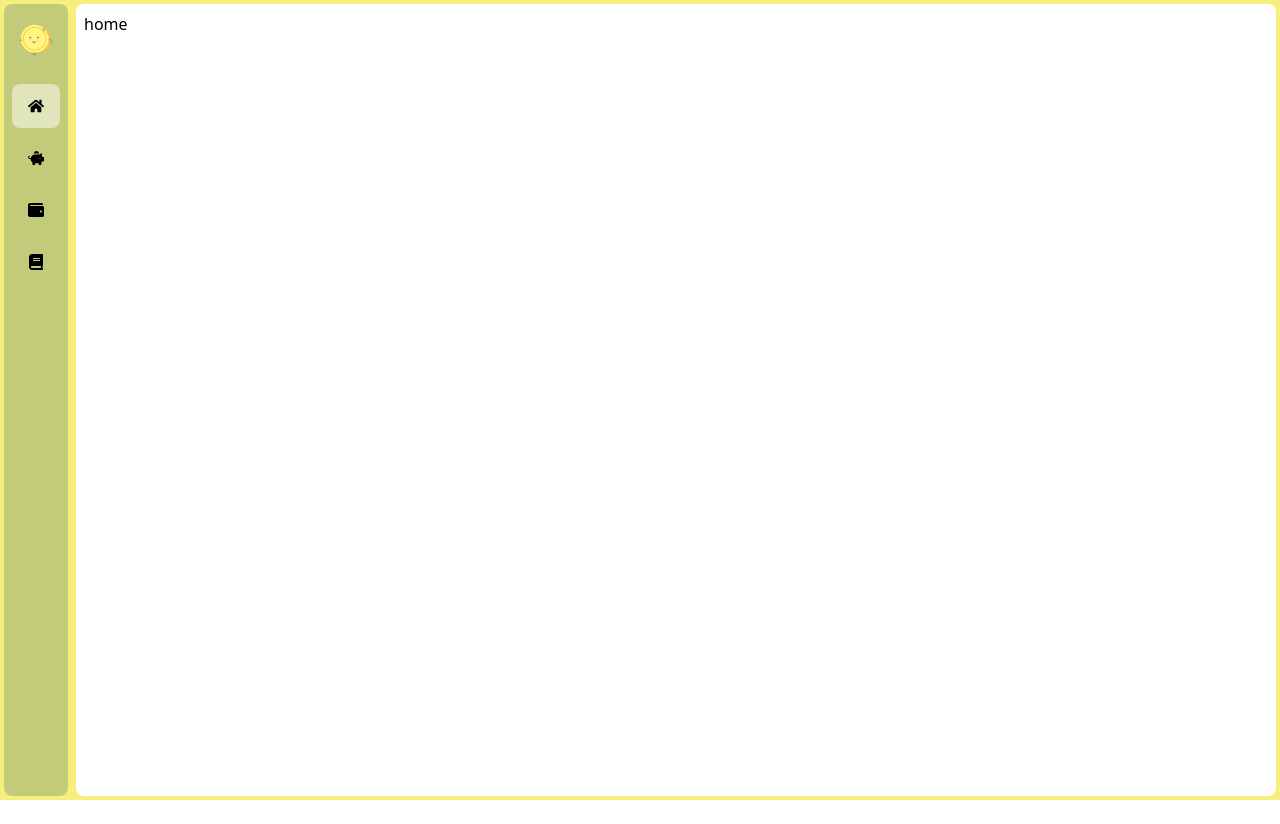
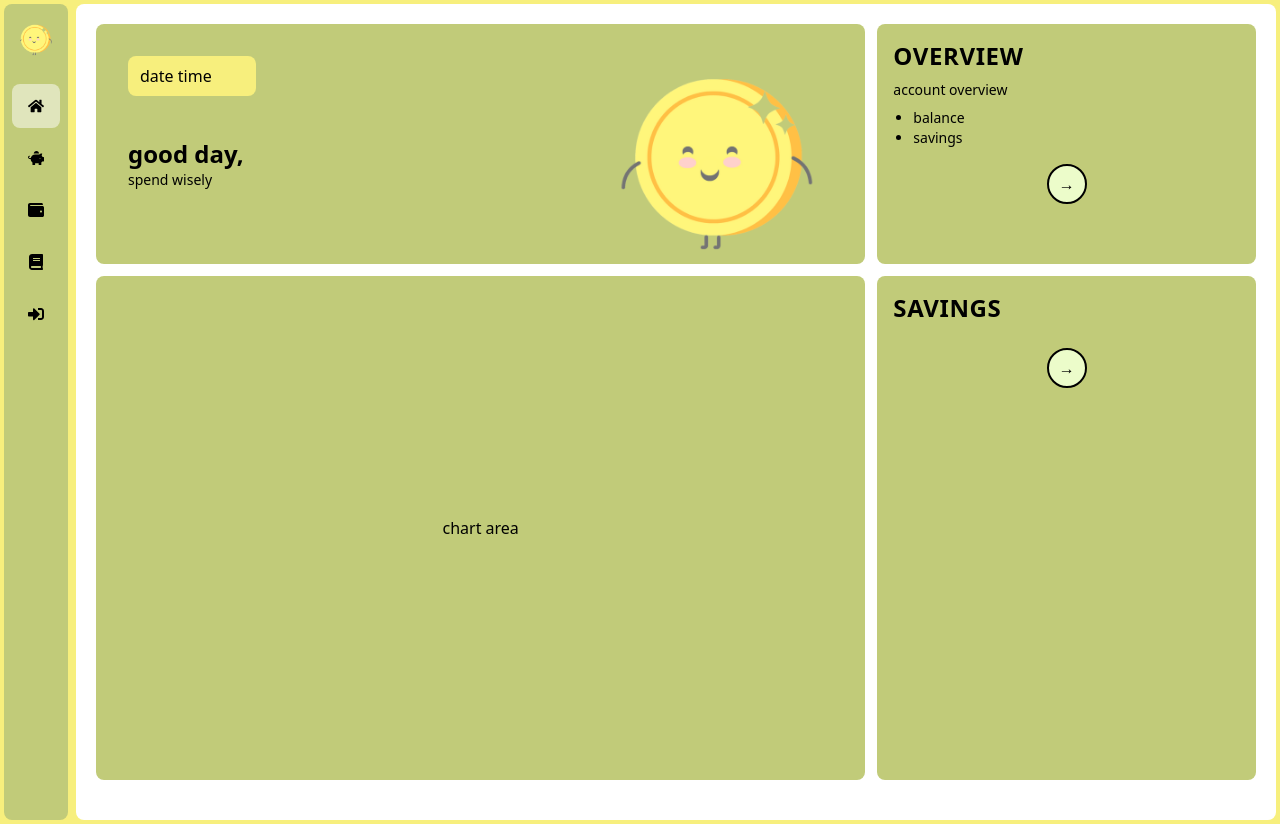
Before and after one commit to Iwasnever-here/finance_tracker, a React (Vite) app: page / in a window 1280 px wide. Before the commit the page ends 800 px from the top, so only its background shows below. Built offline with nearby package versions, Linux system fonts and the light colour scheme.

Commit message:
passing arguments, main page setup

```diff
--- a/src/App.jsx
+++ b/src/App.jsx
@@ -4,7 +4,7 @@ import { BrowserRouter, Routes, Route, Link, useLocation } from 'react-router-do
 import MainPage from './components/MainPage';
 import SignIn from './components/SignIn';
 
-import { FaHome,FaPiggyBank, FaWallet, FaBook  } from "react-icons/fa";
+import { FaHome,FaPiggyBank, FaWallet, FaBook , FaSignInAlt  } from "react-icons/fa";
 
 import './App.css';
 import SavingPage from './components/SavingPage';
@@ -12,6 +12,16 @@ import TransactionsPage from './components/TransactionsPage';
 import LearnPage from './components/LearnPage';
 
 function App() {
+
+
+  const [age, setAge] = useState(0);
+  const [name, setName] = useState('');
+
+  const [balance, setBalance] = useState(0);
+  const [transaction, setTransaction] = useState(0);
+
+
+
   return (
     <BrowserRouter>
       <MainLayout />
@@ -27,6 +37,7 @@ function App() {
       { path: '/savings', label: 'savings', icon: <FaPiggyBank /> },
       { path: '/transactions', label: 'transactions', icon: <FaWallet /> },
       { path: '/improve', label: 'learn', icon: <FaBook /> },
+      { path: '/signin', label: 'signin temp', icon: <FaSignInAlt  /> },
     ];
 
     const isActive = (path) => location.pathname === path;
@@ -73,11 +84,11 @@ function App() {
 
         <main className='m-1 bg-white w-screen rounded-lg p-2'>
           <Routes>
-            <Route path='/' element={<MainPage />} />
-            <Route path='/signin' element={<SignIn />} />
+            <Route path='/' element={<MainPage name={name}/>} />
             <Route path='/savings' element={<SavingPage />} />
             <Route path='/transactions' element={<TransactionsPage />} />
             <Route path='/improve' element={<LearnPage />} />
+            <Route path='/signin' element={<SignIn age={age} name={name} setAge={setAge} setName={setName}  />} />
           </Routes>
         </main>
       </div>
--- a/src/components/MainPage.jsx
+++ b/src/components/MainPage.jsx
@@ -1,12 +1,74 @@
+import React from "react";
+import { useNavigate } from "react-router-dom";
 
-import React from 'react'
+function MainPage({ name }) {
 
-function MainPage() {
+  const navigate = useNavigate();
+
+
   return (
-    <div>
-      home
+    <div className="min-h-screen w-full p-3">
+      <div className="grid grid-cols-1 gap-3 lg:grid-cols-12">
+        {/* LEFT 70% */}
+        <div className="lg:col-span-8 flex flex-col gap-3">
+          {/* Top-left card */}
+          <div className="rounded-lg bg-[#C1CB79] p-4 h-[30vh] p-8">
+            <div className="h-10 w-32 b bg-[#F7EF7D] rounded-lg px-3 flex items-center">
+              date time
+            </div>
+
+            <div className="mt-6 flex items-center justify-between h-1/2">
+              <div>
+                <div className="text-2xl font-bold">good day, {name}</div>
+                <div className="text-sm">spend wisely</div>
+              </div>
+              <img src="moneyman.png" width={225} />
+
+            </div>
+          </div>
+
+          {/* Bottom-left chart card */}
+          <div className="rounded-lg  bg-[#C1CB79] p-4 flex-1 min-h-[63vh]">
+            <div className="h-full w-full rounded-lg flex items-center justify-center">
+              chart area
+            </div>
+          </div>
+        </div>
+
+        <div className="lg:col-span-4 flex flex-col gap-3">
+          {/* Top-right overview */}
+          <div className="rounded-lg bg-[#C1CB79] p-4 h-[30vh]">
+            <div className="text-2xl font-extrabold tracking-wide">OVERVIEW</div>
+            <div className="mt-2 text-sm">
+              account overview
+              <ul className="list-disc pl-5 mt-2">
+                <li>balance</li>
+                <li>savings</li>
+              </ul>
+            </div>
+            <div className="mt-4 flex justify-center">
+              <button className="h-10 w-10 rounded-full border-2 border-black bg-lime-100"
+              onClick={() => navigate("/transactions")}>
+                →
+              </button>
+            </div>
+          </div>
+
+          {/* Bottom-right savings */}
+          <div className="rounded-lg bg-[#C1CB79] p-4 flex-1 h-[63vh]">
+            <div className="text-2xl font-extrabold tracking-wide">SAVINGS</div>
+
+            <div className="mt-6 flex justify-center">
+              <button className="h-10 w-10 rounded-full border-2 border-black bg-lime-100"
+              onClick={() => navigate("/savings")}>
+                →
+              </button>
+            </div>
+          </div>
+        </div>
+      </div>
     </div>
-  )
+  );
 }
 
-export default MainPage
+export default MainPage;
--- a/src/components/SignIn.jsx
+++ b/src/components/SignIn.jsx
@@ -1,14 +1,46 @@
-import React from 'react'
+import { useState } from "react";
+import { useNavigate } from "react-router-dom";
 
-function SignIn() {
+function SignIn({ age, name, setAge, setName }) {
+  const [localName, setLocalName] = useState(name || "");
+  const [localAge, setLocalAge] = useState(age || 0);
+
+  const navigate = useNavigate();
+
+  const handleSubmit = (e) => {
+    e.preventDefault();
+    setName(localName);
+    setAge(Number(localAge));
+
+    navigate("/");
+  };
+
   return (
+    <form onSubmit={handleSubmit} className="p-4 space-y-3">
+      <div>
+        <label className="block">Name</label>
+        <input
+          className="border p-2 rounded"
+          value={localName}
+          onChange={(e) => setLocalName(e.target.value)}
+        />
+      </div>
 
-    <div className='h-screen items-center justify-center content-center text-center'>
-      <div>username</div>
-      <div>password</div>
-      <div>create account ??? maybe maybe</div>
-    </div>
-  )
+      <div>
+        <label className="block">Age</label>
+        <input
+          className="border p-2 rounded"
+          type="number"
+          value={localAge}
+          onChange={(e) => setLocalAge(e.target.value)}
+        />
+      </div>
+
+      <button className="px-4 py-2 rounded bg-black text-white" type="submit">
+        Save
+      </button>
+    </form>
+  );
 }
 
-export default SignIn
+export default SignIn;
```
